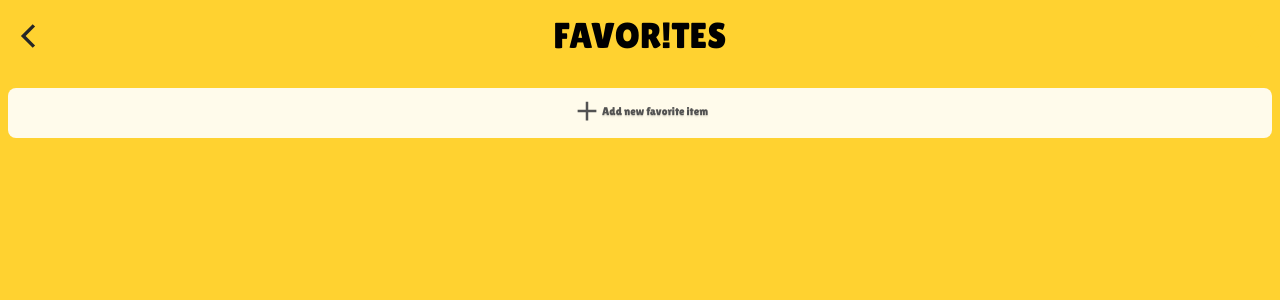
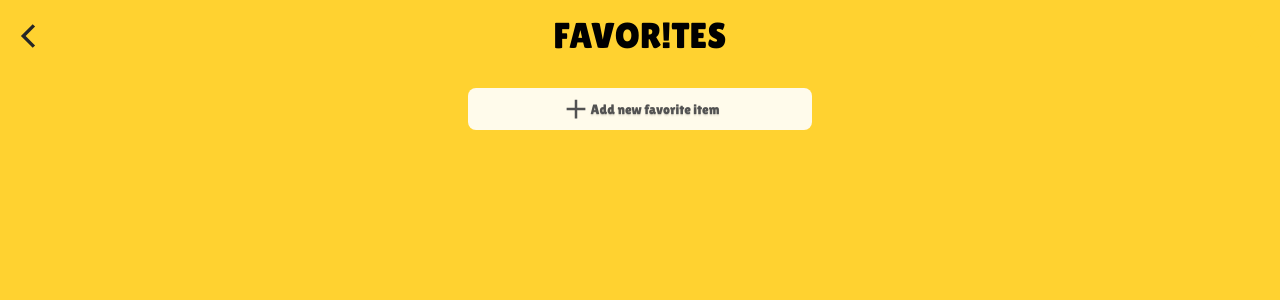
Before and after one commit to mahdibaderloo/fastfood, a React (Vite) app: page /favorites in a window 1280 px wide. Shown: the top 300 px of the page. Built offline with nearby package versions, Linux system fonts and the light colour scheme.

Commit message:
responsive Favorites (tablet size)

```diff
--- a/src/features/favorites/AddFavoritesButton.tsx
+++ b/src/features/favorites/AddFavoritesButton.tsx
@@ -3,11 +3,11 @@ import { Link } from "react-router-dom";
 
 function AddFavoritesButton() {
   return (
-    <li className="bg-amber-50 rounded-lg w-full flex flex-col p-2 relative h-[50px]">
+    <li className="bg-amber-50 rounded-lg w-full flex flex-col justify-center items-center p-2 relative h-9 sm:h-10.5">
       <Link to="/">
         <p className="h-full flex justify-center items-center">
           <IoMdAdd size={30} color="#525252" />
-          <span className="text-[0.7rem] text-neutral-600 text-shadow-sm">
+          <span className="text-[0.7rem] sm:text-[0.85rem] text-neutral-600 text-shadow-sm">
             Add new favorite item
           </span>
         </p>
--- a/src/features/favorites/FavoritesItem.tsx
+++ b/src/features/favorites/FavoritesItem.tsx
@@ -20,6 +20,7 @@ interface FavoriteProps {
 
 function FavoritesItem({ item }: FavoriteProps) {
   const { removeItem } = useFavoritesStore();
+  const width = window.innerWidth;
 
   function handleRemoveItemFromFavorites() {
     removeItem(item.id);
@@ -27,10 +28,10 @@ function FavoritesItem({ item }: FavoriteProps) {
   }
 
   return (
-    <li className="bg-amber-50 rounded-lg w-[48%] h-[300px] flex flex-col justify-between p-2 relative">
+    <li className="bg-amber-50 rounded-lg w-[48%] sm:w-[48.5%] h-[300px] flex flex-col justify-between p-2 relative">
       <p className="self-end">
         <GoHeartFill
-          size={30}
+          size={width > 640 ? 36 : 30}
           color="#2c2c2c"
           onClick={handleRemoveItemFromFavorites}
         />
@@ -40,7 +41,9 @@ function FavoritesItem({ item }: FavoriteProps) {
         alt="product-image"
         className="w-full h-24 mt-2 object-cover rounded-lg"
       />
-      <p className="text-[0.7rem] text-neutral-900 mt-2">{item.productName}</p>
+      <p className="text-[0.7rem] sm:text-[0.8rem] text-neutral-900 mt-2">
+        {item.productName}
+      </p>
     </li>
   );
 }
--- a/src/pages/Favorites.tsx
+++ b/src/pages/Favorites.tsx
@@ -14,7 +14,7 @@ function Favorites() {
         classP="text-4xl dark:text-amber-300"
       />
       <main className="overflow-y-scroll pt-20 h-screen">
-        <ul className="flex items-center justify-start flex-wrap gap-2 p-2">
+        <ul className="flex items-center justify-start flex-wrap gap-2 p-2 sm:justify-between sm:w-90 sm:mx-auto">
           {favorites.map((item) => (
             <FavoritesItem key={item.id} item={item} />
           ))}
```
